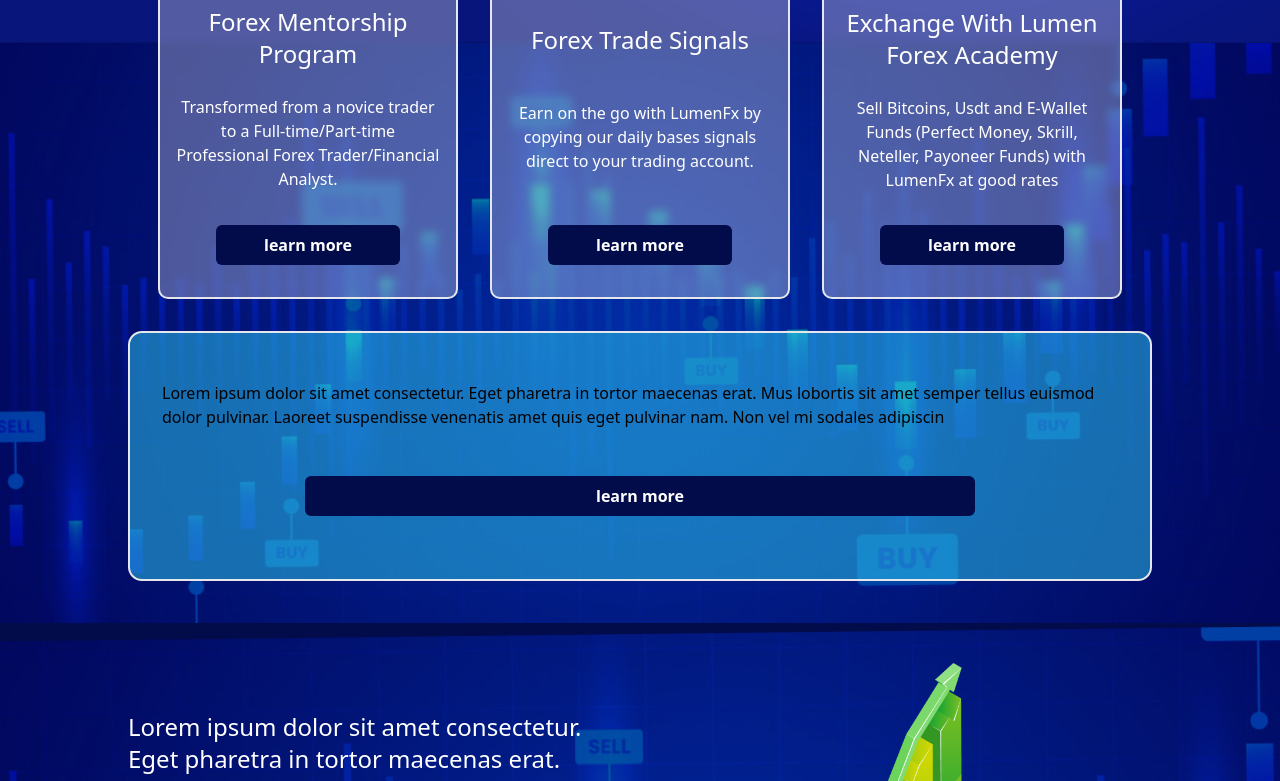
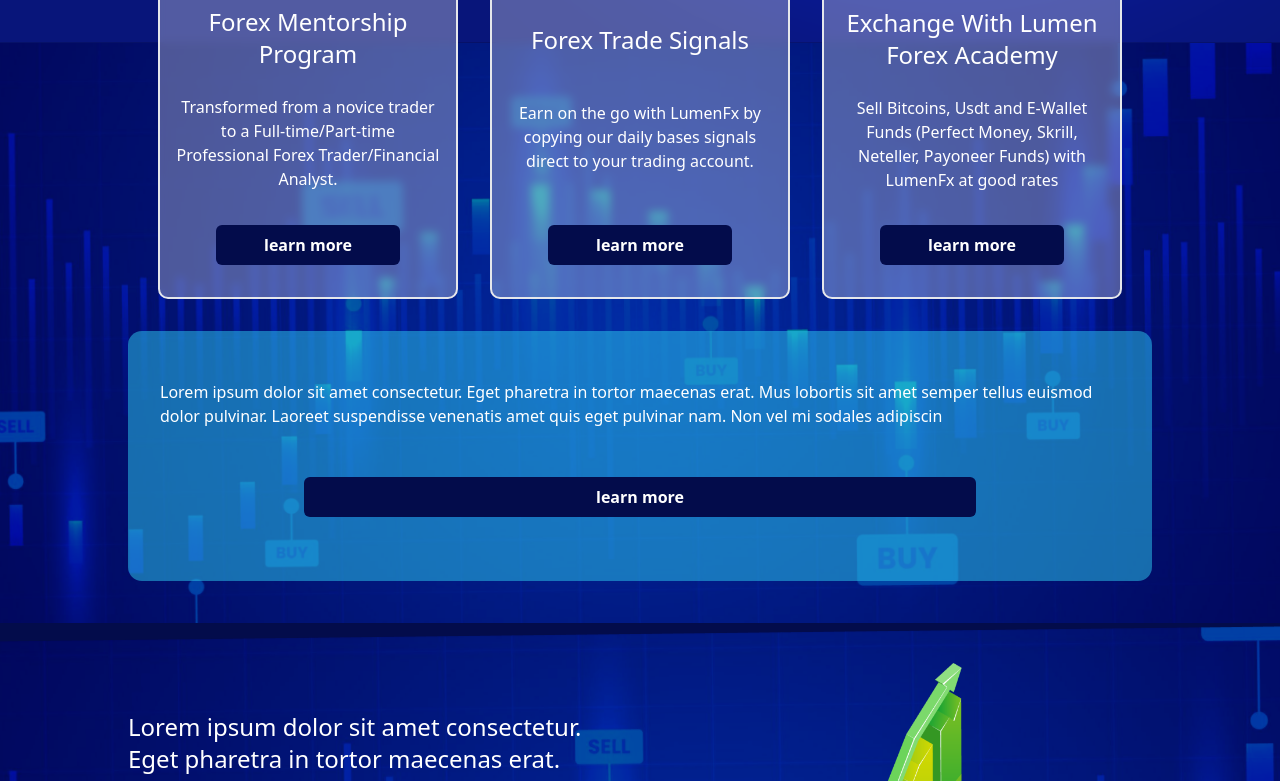
Before and after one commit to Nanocodes-Programming/forex-bang-frontend, a React (Create React App) app: page / in a window 1280 px wide. Shown: the part 757-1538 px from the top of the page. Built offline with nearby package versions, Linux system fonts and the light colour scheme.

Commit message:
services page

```diff
--- a/src/components/Services.jsx
+++ b/src/components/Services.jsx
@@ -26,7 +26,7 @@
 const Services = () => {
   return (
     <>
-      <div className="flex justify-center w-[80%] m-auto gap-4">
+      <div className="flex justify-center flex-wrap w-[80%] m-auto gap-4">
         {service_data.map((service) => {
           return (
             <div
@@ -48,7 +48,7 @@
         })}
       </div>
 
-      <div className="w-[80%] m-auto my-4 border-2 rounded-[14px] p-[2rem] min-h-[250px] flex flex-col justify-around bg-[#2ecbf180]">
+      <div className="w-[80%] m-auto my-4 md:border-2 border-none rounded-[14px] p-[2rem] min-h-[250px] flex flex-col justify-around bg-transparent text-white md:bg-[#2ecbf180]">
         <p>
           Lorem ipsum dolor sit amet consectetur. Eget pharetra in tortor
           maecenas erat. Mus lobortis sit amet semper tellus euismod dolor
--- a/src/pages/Home.jsx
+++ b/src/pages/Home.jsx
@@ -15,13 +15,13 @@
               Transform from a novice trader to a Full-time/Part-time
               Professional Forex Trader and Financial Analyst.
             </p>
-            <button className="py-[0.5rem] px-[2rem] w-[80%] rounded-xl text-2xl text-white font-bold bg-[#030C4B] hover:bg-[#2ECBF1] hover:text-[#030C4B]">
+            <button className="py-[0.5rem] px-[2rem] md:w-[80%] w-full rounded-xl text-2xl text-white font-bold bg-[#030C4B] hover:bg-[#2ECBF1] hover:text-[#030C4B]">
               Get Started
             </button>
           </div>
           {/* home wrapper */}
           {/* services starts here */}
-          <div className="absolute top-[80%]">
+          <div className="md:absolute top-[80%] static">
             <Services />
           </div>
           {/* services ends here  */}
```
